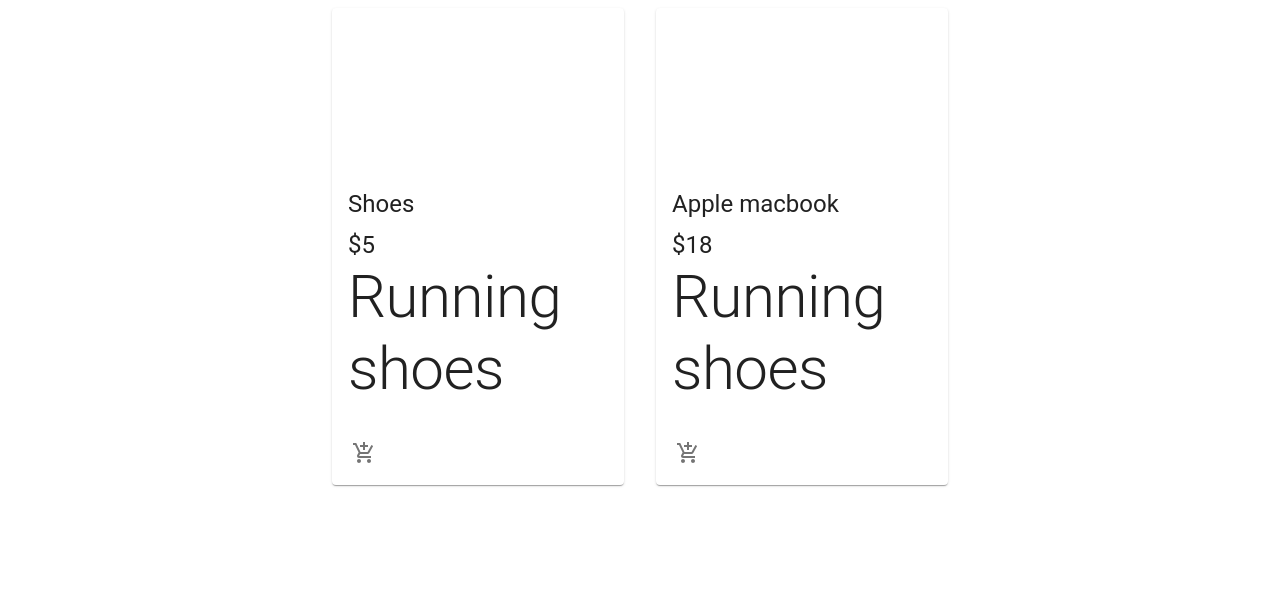
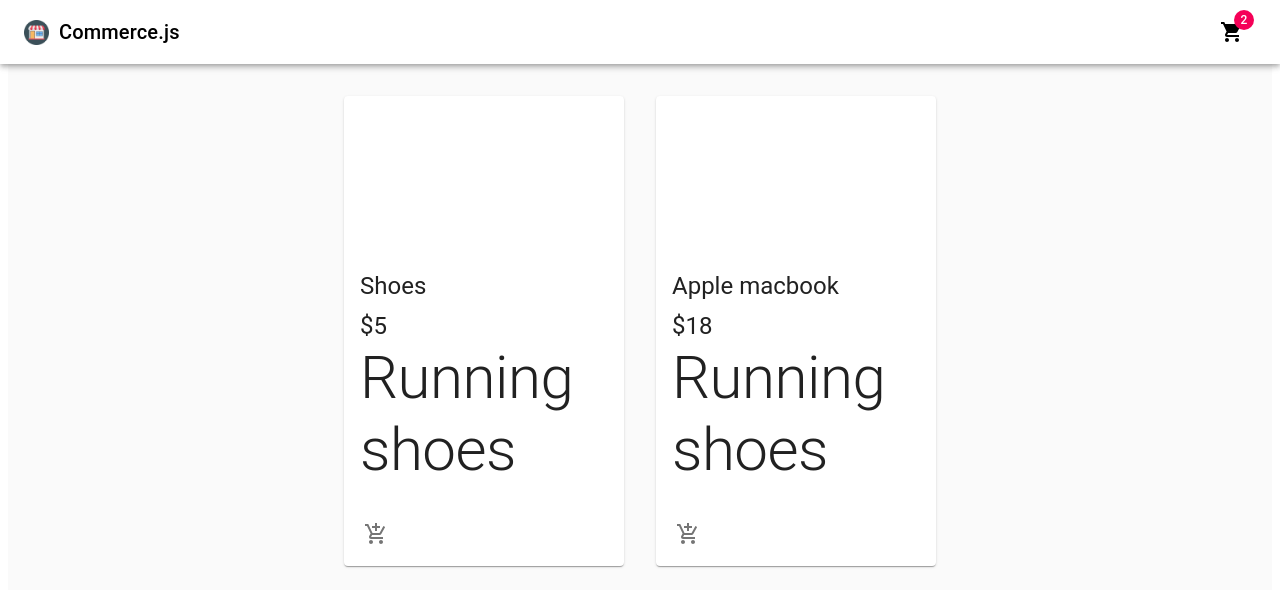
Before and after one commit to paulosrlj/Ecommerce-web-shop, a React (Create React App) app: page / in a window 1280 px wide. Shown: the top 606 px of the page. Built offline with nearby package versions, Linux system fonts and the light colour scheme.

Commit message:
:sparkles: feat - Navbar

```diff
--- a/src/App.js
+++ b/src/App.js
@@ -1,9 +1,11 @@
 import React from 'react';
-import Products from './components/Products/Products';
+
+import { Products, Navbar } from './components';
 
 function App() {
   return (
     <div>
+      <Navbar />
       <Products />
     </div>
   );
--- /dev/null
+++ b/src/components/Navbar/Navbar.jsx
@@ -0,0 +1,47 @@
+import React from 'react';
+import {
+  AppBar,
+  Toolbar,
+  IconButton,
+  Badge,
+  // MenuItem,
+  // Menu,
+  Typography,
+} from '@material-ui/core';
+import { ShoppingCart } from '@material-ui/icons';
+
+import logo from '../../assets/commerce.png';
+
+import useStyles from './styles';
+
+const Navbar = () => {
+  const classes = useStyles();
+
+  return (
+    <>
+      <AppBar position="fixed" className={classes.AppBar} color="inherit">
+        <Toolbar>
+          <Typography variant="h6" className={classes.title} color="inherit">
+            <img
+              src={logo}
+              alt="Commerce.js"
+              height="25px"
+              className={classes.image}
+            />
+            Commerce.js
+          </Typography>
+          <div className={classes.grow} />
+          <div className={classes.button}>
+            <IconButton aria-label="Show cart items" color="inherit">
+              <Badge badgeContent={2} color="secondary">
+                <ShoppingCart />
+              </Badge>
+            </IconButton>
+          </div>
+        </Toolbar>
+      </AppBar>
+    </>
+  );
+};
+
+export default Navbar;
--- /dev/null
+++ b/src/components/Navbar/styles.js
@@ -0,0 +1,68 @@
+import { makeStyles, fade } from '@material-ui/core/styles';
+
+const drawerWidth = 0;
+
+export default makeStyles((theme) => ({
+  appBar: {
+    boxShadow: 'none',
+    borderBottom: '1px solid rgba(0, 0, 0, 0.12)',
+    [theme.breakpoints.up('sm')]: {
+      width: `calc(100% - ${drawerWidth}px)`,
+      marginLeft: drawerWidth,
+    },
+  },
+  title: {
+    flexGrow: 1,
+    alignItems: 'center',
+    display: 'flex',
+    textDecoration: 'none',
+  },
+  image: {
+    marginRight: '10px',
+  },
+  menuButton: {
+    marginRight: theme.spacing(2),
+    [theme.breakpoints.up('sm')]: {
+      display: 'none',
+    },
+  },
+  grow: {
+    flexGrow: 1,
+  },
+  search: {
+    position: 'relative',
+    borderRadius: theme.shape.borderRadius,
+    backgroundColor: fade(theme.palette.common.white, 0.15),
+    '&:hover': {
+      backgroundColor: fade(theme.palette.common.white, 0.25),
+    },
+    marginRight: theme.spacing(2),
+    marginLeft: 0,
+    width: '100%',
+    [theme.breakpoints.up('sm')]: {
+      width: 'auto',
+    },
+  },
+  searchIcon: {
+    padding: theme.spacing(0, 2),
+    height: '100%',
+    position: 'absolute',
+    pointerEvents: 'none',
+    display: 'flex',
+    alignItems: 'center',
+    justifyContent: 'center',
+  },
+  inputRoot: {
+    color: 'inherit',
+  },
+  inputInput: {
+    padding: theme.spacing(1, 1, 1, 0),
+    // vertical padding + font size from searchIcon
+    paddingLeft: `calc(1em + ${theme.spacing(4)}px)`,
+    transition: theme.transitions.create('width'),
+    width: '100%',
+    [theme.breakpoints.up('md')]: {
+      width: '20ch',
+    },
+  },
+}));
--- a/src/components/Products/Products.jsx
+++ b/src/components/Products/Products.jsx
@@ -2,14 +2,19 @@
 import { Grid } from '@material-ui/core';
 
 import Product from './Product/Product';
+import useStyles from './styles';
 
 const products = [
   { id: 1, name: 'Shoes', description: 'Running shoes', price: '$5' },
   { id: 2, name: 'Apple macbook', description: 'Running shoes', price: '$18' },
 ];
 
-const Products = () => (
-  <main>
+const Products = () => {
+  const classes = useStyles();
+
+  return (
+    <main className={classes.content}>
+      <div className={classes.toolbar} />
       <Grid container justify="center" spacing={4}>
         {products.map((product) => (
           <Grid item key={product.id} xs={12} sm={6} md={4} lg={3}>
@@ -19,5 +24,6 @@
       </Grid>
     </main>
   );
+};
 
 export default Products;
--- /dev/null
+++ b/src/components/Products/styles.js
@@ -0,0 +1,13 @@
+import { makeStyles } from '@material-ui/core/styles';
+
+export default makeStyles((theme) => ({
+  toolbar: theme.mixins.toolbar,
+  content: {
+    flexGrow: 1,
+    backgroundColor: theme.palette.background.default,
+    padding: theme.spacing(3),
+  },
+  root: {
+    flexGrow: 1,
+  },
+}));
--- /dev/null
+++ b/src/components/index.js
@@ -0,0 +1,2 @@
+export { default as Navbar } from './Navbar/Navbar';
+export { default as Products } from './Products/Products';
```
Also changed, not shown: .eslintrc.js. Lines whose indentation alone changed are shown as unchanged.
